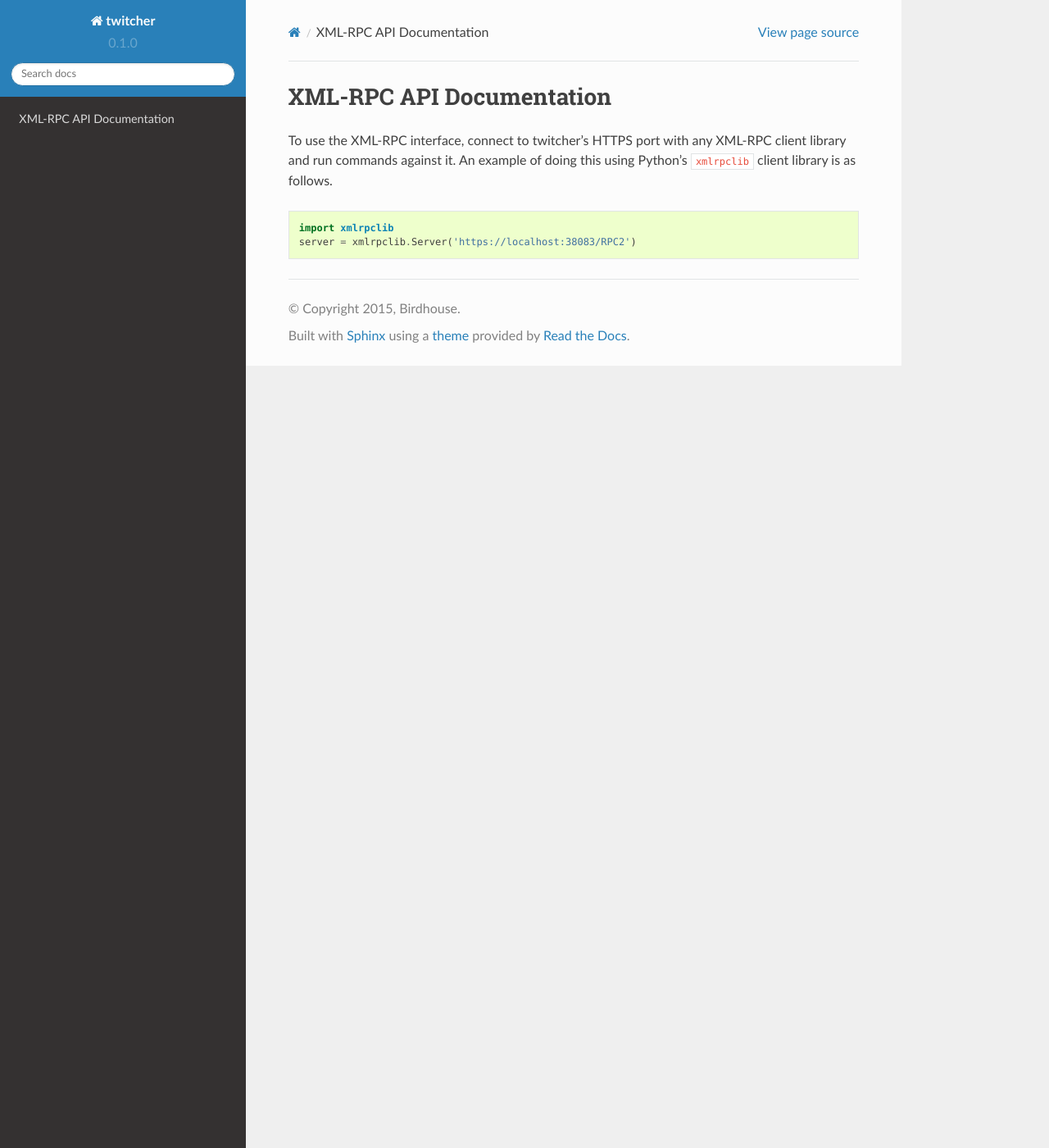
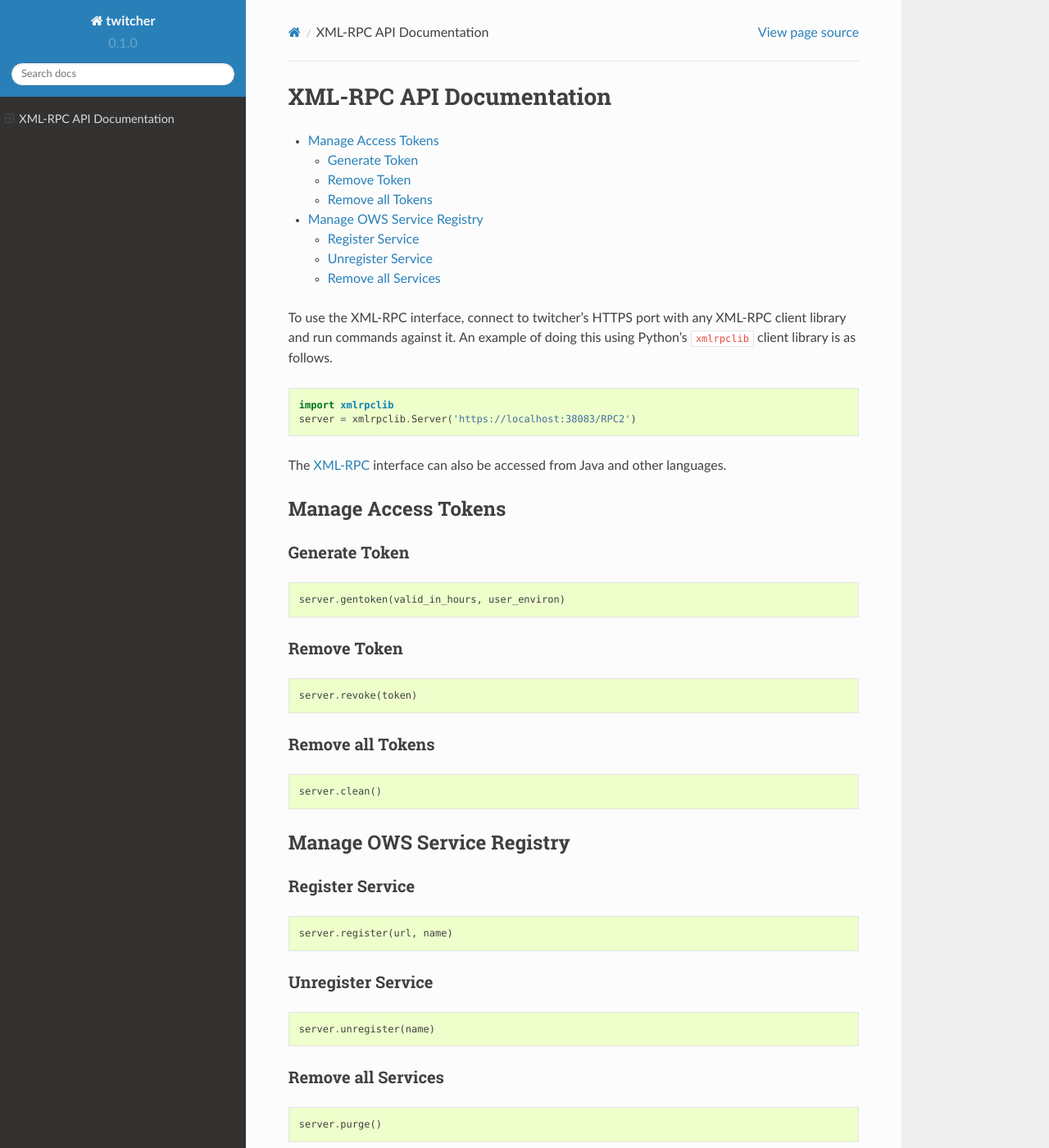
Before and after one commit to crim-ca/weaver, a Sphinx documentation site: the page built from docs/source/api.rst, in a window 1280 px wide and 1400 px high. Shown: the whole window at 82% size. Built offline with Sphinx 7.4.7 and the Read the Docs theme 2.0.0, drawn with Linux system fonts in a browser that asks for light colours.

Commit message:
update api doc

```diff
--- a/docs/source/api.rst
+++ b/docs/source/api.rst
@@ -15,3 +15,56 @@ To use the XML-RPC interface, connect to twitcher’s HTTPS port with any XML-RP
 
    import xmlrpclib
    server = xmlrpclib.Server('https://localhost:38083/RPC2')
+
+The `XML-RPC <http://xmlrpc.scripting.com/>`_ interface can also be accessed from Java and other languages.
+
+
+Manage Access Tokens
+====================
+
+Generate Token
+--------------
+
+.. code-block:: python
+
+    server.gentoken(valid_in_hours, user_environ)
+
+
+Remove Token
+------------
+
+.. code-block:: python
+
+    server.revoke(token)
+
+
+Remove all Tokens
+-----------------
+
+.. code-block:: python
+
+    server.clean()
+
+Manage OWS Service Registry
+===========================
+
+Register Service
+----------------
+
+.. code-block:: python
+
+    server.register(url, name)
+
+Unregister Service
+----------------
+
+.. code-block:: python
+
+    server.unregister(name)
+
+Remove all Services
+-------------------
+
+.. code-block:: python
+
+    server.purge()
--- a/docs/source/running.rst
+++ b/docs/source/running.rst
@@ -135,10 +135,10 @@ Instead of running twitcher as a service you can also include twitcher component
 Include OWS Security Middleware
 -------------------------------
 
-You the Pyramid ``include`` statement. See the ``twitcher/__init__py`` as an example. [..]
+Use the Pyramid ``include`` statement. See the ``twitcher/__init__py`` as an example. [..]
 
 
 Include OWS Proxy
 -----------------
 
-You the Pyramid ``include`` statement. See the ``twitcher/__init__py`` as an example. [..]
+Use the Pyramid ``include`` statement. See the ``twitcher/__init__py`` as an example. [..]
```
